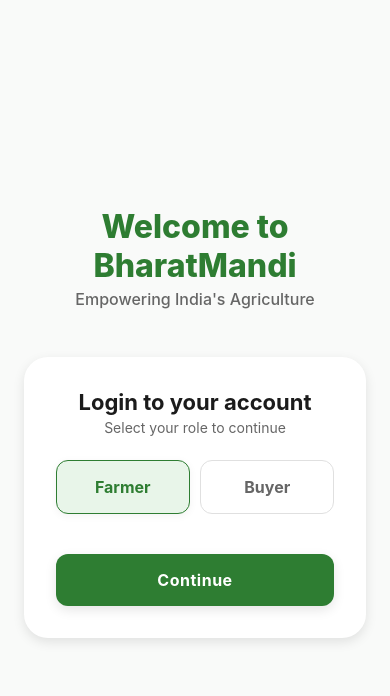
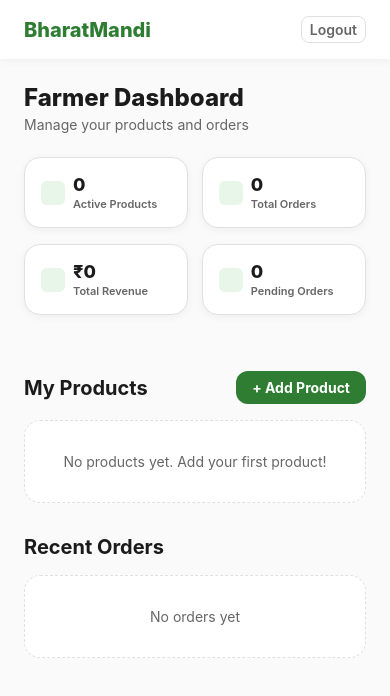
Before and after one commit to ashwin-2504/BharatMandi_Frontend, a React Native app: screen /Dashboard in a window 390 px wide. Shown: the top 696 px of the page. Built offline with nearby package versions, Linux system fonts and the light colour scheme.

Commit message:
feat: set up React Navigation and introduce Login, Register, and Dashboard screens.

```diff
--- a/App.js
+++ b/App.js
@@ -1,42 +1,16 @@
-import React, { useState } from "react";
+import React from "react";
+import { NavigationContainer } from "@react-navigation/native";
 import { StatusBar } from "expo-status-bar";
-import LoginScreen from "./src/screens/LoginScreen";
-import RegisterScreen from "./src/screens/RegisterScreen";
+import { AppNavigator } from "./src/navigation/AppNavigator";
+import { SafeAreaProvider } from "react-native-safe-area-context";
 
 export default function App() {
-  const [screen, setScreen] = useState("login");
-  const [role, setRole] = useState("Farmer");
-
-  const handleContinue = () => {
-    setScreen("register");
-  };
-
-  const handleRegister = () => {
-    // In a real app, this would handle account creation logic
-    console.log("Registering as", role);
-  };
-
-  const handleBackToLogin = () => {
-    setScreen("login");
-  };
-
   return (
-    <>
-      <StatusBar style="dark" />
-      {screen === "login" ? (
-        <LoginScreen
-          role={role}
-          setRole={setRole}
-          onContinue={handleContinue}
-        />
-      ) : (
-        <RegisterScreen
-          role={role}
-          setRole={setRole}
-          onRegister={handleRegister}
-          onBackToLogin={handleBackToLogin}
-        />
-      )}
-    </>
+    <SafeAreaProvider>
+      <NavigationContainer>
+        <StatusBar style="dark" />
+        <AppNavigator />
+      </NavigationContainer>
+    </SafeAreaProvider>
   );
 }
--- /dev/null
+++ b/src/components/StatsCard.js
@@ -0,0 +1,57 @@
+import React from "react";
+import { View, Text, StyleSheet } from "react-native";
+import { COLORS, SPACING, BORDER_RADIUS, SHADOWS } from "../theme/theme";
+
+const StatsCard = ({ title, value, icon }) => {
+  return (
+    <View style={[styles.card, SHADOWS.light]}>
+      <View style={styles.iconPlaceholder}>
+        {/* Placeholder for icons, in real app use @expo/vector-icons */}
+        <View style={styles.box} />
+      </View>
+      <View style={styles.content}>
+        <Text style={styles.value}>{value}</Text>
+        <Text style={styles.title}>{title}</Text>
+      </View>
+    </View>
+  );
+};
+
+const styles = StyleSheet.create({
+  card: {
+    backgroundColor: COLORS.white,
+    padding: SPACING.md,
+    borderRadius: BORDER_RADIUS.lg,
+    width: "48%",
+    marginBottom: SPACING.md,
+    flexDirection: "row",
+    alignItems: "center",
+    borderWidth: 1,
+    borderColor: COLORS.border,
+  },
+  iconPlaceholder: {
+    marginRight: SPACING.sm,
+  },
+  box: {
+    width: 24,
+    height: 24,
+    borderRadius: 6,
+    backgroundColor: COLORS.primaryLight,
+  },
+  content: {
+    flex: 1,
+  },
+  value: {
+    fontSize: 18,
+    fontWeight: "800",
+    color: COLORS.textPrimary,
+  },
+  title: {
+    fontSize: 11,
+    color: COLORS.textSecondary,
+    fontWeight: "600",
+    marginTop: 2,
+  },
+});
+
+export default StatsCard;
--- /dev/null
+++ b/src/navigation/AppNavigator.js
@@ -0,0 +1,22 @@
+import React from 'react';
+import { createStackNavigator } from '@react-navigation/stack';
+import LoginScreen from '../screens/LoginScreen';
+import RegisterScreen from '../screens/RegisterScreen';
+import DashboardScreen from '../screens/DashboardScreen';
+
+const Stack = createStackNavigator();
+
+export const AppNavigator = () => {
+  return (
+    <Stack.Navigator
+      initialRouteName="Login"
+      screenOptions={{
+        headerShown: false,
+      }}
+    >
+      <Stack.Screen name="Login" component={LoginScreen} />
+      <Stack.Screen name="Register" component={RegisterScreen} />
+      <Stack.Screen name="Dashboard" component={DashboardScreen} />
+    </Stack.Navigator>
+  );
+};
--- /dev/null
+++ b/src/screens/DashboardScreen.js
@@ -0,0 +1,162 @@
+import React from "react";
+import {
+  View,
+  Text,
+  StyleSheet,
+  ScrollView,
+  TouchableOpacity,
+  Image,
+} from "react-native";
+import { SafeAreaView } from "react-native-safe-area-context";
+import { COLORS, SPACING, SHADOWS, BORDER_RADIUS } from "../theme/theme";
+import StatsCard from "../components/StatsCard";
+
+const DashboardScreen = ({ navigation }) => {
+  return (
+    <SafeAreaView style={styles.container}>
+      <View style={styles.header}>
+        <View style={styles.logoContainer}>
+          <Text style={styles.logoText}>BharatMandi</Text>
+        </View>
+        <TouchableOpacity
+          style={styles.logoutButton}
+          onPress={() => navigation.navigate("Login")}
+        >
+          <Text style={styles.logoutText}>Logout</Text>
+        </TouchableOpacity>
+      </View>
+
+      <ScrollView
+        contentContainerStyle={styles.scrollContent}
+        showsVerticalScrollIndicator={false}
+      >
+        <View style={styles.welcomeSection}>
+          <Text style={styles.welcomeTitle}>Farmer Dashboard</Text>
+          <Text style={styles.welcomeSubtitle}>Manage your products and orders</Text>
+        </View>
+
+        <View style={styles.statsGrid}>
+          <StatsCard title="Active Products" value="0" icon="package" />
+          <StatsCard title="Total Orders" value="0" icon="shopping-cart" />
+          <StatsCard title="Total Revenue" value="₹0" icon="trending-up" />
+          <StatsCard title="Pending Orders" value="0" icon="box" />
+        </View>
+
+        <View style={styles.sectionHeader}>
+          <Text style={styles.sectionTitle}>My Products</Text>
+          <TouchableOpacity style={styles.addButton}>
+            <Text style={styles.addButtonText}>+ Add Product</Text>
+          </TouchableOpacity>
+        </View>
+
+        <View style={styles.emptyState}>
+          <Text style={styles.emptyStateText}>No products yet. Add your first product!</Text>
+        </View>
+
+        <View style={styles.sectionHeader}>
+          <Text style={styles.sectionTitle}>Recent Orders</Text>
+        </View>
+
+        <View style={styles.emptyState}>
+          <Text style={styles.emptyStateText}>No orders yet</Text>
+        </View>
+      </ScrollView>
+    </SafeAreaView>
+  );
+};
+
+const styles = StyleSheet.create({
+  container: {
+    flex: 1,
+    backgroundColor: COLORS.background,
+  },
+  header: {
+    flexDirection: "row",
+    justifyContent: "space-between",
+    alignItems: "center",
+    paddingHorizontal: SPACING.lg,
+    paddingVertical: SPACING.md,
+    backgroundColor: COLORS.white,
+    ...SHADOWS.light,
+  },
+  logoText: {
+    fontSize: 20,
+    fontWeight: "800",
+    color: COLORS.primary,
+  },
+  logoutButton: {
+    paddingVertical: SPACING.xs,
+    paddingHorizontal: SPACING.sm,
+    borderRadius: BORDER_RADIUS.sm,
+    borderWidth: 1,
+    borderColor: COLORS.border,
+  },
+  logoutText: {
+    color: COLORS.textSecondary,
+    fontSize: 14,
+    fontWeight: "600",
+  },
+  scrollContent: {
+    padding: SPACING.lg,
+  },
+  welcomeSection: {
+    marginBottom: SPACING.lg,
+  },
+  welcomeTitle: {
+    fontSize: 24,
+    fontWeight: "800",
+    color: COLORS.textPrimary,
+  },
+  welcomeSubtitle: {
+    fontSize: 14,
+    color: COLORS.textSecondary,
+    marginTop: 4,
+  },
+  statsGrid: {
+    flexDirection: "row",
+    flexWrap: "wrap",
+    justifyContent: "space-between",
+    marginBottom: SPACING.xl,
+  },
+  sectionHeader: {
+    flexDirection: "row",
+    justifyContent: "space-between",
+    alignItems: "center",
+    marginBottom: SPACING.md,
+    marginTop: SPACING.sm,
+  },
+  sectionTitle: {
+    fontSize: 20,
+    fontWeight: "700",
+    color: COLORS.textPrimary,
+  },
+  addButton: {
+    backgroundColor: COLORS.primary,
+    paddingHorizontal: SPACING.md,
+    paddingVertical: SPACING.sm,
+    borderRadius: BORDER_RADIUS.md,
+  },
+  addButtonText: {
+    color: COLORS.white,
+    fontWeight: "700",
+    fontSize: 14,
+  },
+  emptyState: {
+    backgroundColor: COLORS.white,
+    padding: SPACING.xl,
+    borderRadius: BORDER_RADIUS.lg,
+    alignItems: "center",
+    justifyContent: "center",
+    borderWidth: 1,
+    borderColor: COLORS.border,
+    borderStyle: "dashed",
+    marginBottom: SPACING.lg,
+  },
+  emptyStateText: {
+    color: COLORS.textSecondary,
+    fontSize: 14,
+    textAlign: "center",
+  },
+});
+
+export default DashboardScreen;
--- a/src/screens/LoginScreen.js
+++ b/src/screens/LoginScreen.js
@@ -1,19 +1,29 @@
-import React from "react";
+import React, { useState } from "react";
 import {
   View,
   Text,
   StyleSheet,
-  SafeAreaView,
-  TouchableOpacity,
   KeyboardAvoidingView,
   Platform,
   ScrollView,
 } from "react-native";
+import { SafeAreaView } from "react-native-safe-area-context";
 import { COLORS, SPACING, SHADOWS, BORDER_RADIUS } from "../theme/theme";
 import PrimaryButton from "../components/PrimaryButton";
+import CustomInput from "../components/CustomInput";
 import RoleSelector from "../components/RoleSelector";
 
-const LoginScreen = ({ role, setRole, onContinue }) => {
+const LoginScreen = ({ navigation }) => {
+  const [role, setRole] = useState("Farmer");
+  const [email, setEmail] = useState("");
+  const [password, setPassword] = useState("");
+
+  const handleLogin = () => {
+    // Navigate to Dashboard
+    console.log("Logging in as", role);
+    navigation.navigate("Dashboard");
+  };
+
   return (
     <SafeAreaView style={styles.container}>
       <KeyboardAvoidingView
@@ -31,15 +41,40 @@
 
           <View style={[styles.card, SHADOWS.medium]}>
             <Text style={styles.cardTitle}>Login to your account</Text>
-            <Text style={styles.instruction}>Select your role to continue</Text>
+            <Text style={styles.instruction}>Enter your credentials to continue</Text>
 
             <RoleSelector selectedRole={role} onRoleChange={setRole} />
 
+            <CustomInput
+              label="Email"
+              placeholder="your@email.com"
+              keyboardType="email-address"
+              value={email}
+              onChangeText={setEmail}
+            />
+            <CustomInput
+              label="Password"
+              placeholder="........"
+              secureTextEntry
+              value={password}
+              onChangeText={setPassword}
+            />
+
             <PrimaryButton
-              title="Continue"
-              onPress={onContinue}
+              title="Login"
+              onPress={handleLogin}
               style={styles.button}
             />
+
+            <View style={styles.footer}>
+              <Text style={styles.footerText}>Don't have an account? </Text>
+              <Text
+                style={styles.link}
+                onPress={() => navigation.navigate("Register")}
+              >
+                Register
+              </Text>
+            </View>
           </View>
         </ScrollView>
       </KeyboardAvoidingView>
@@ -62,10 +97,10 @@
   },
   header: {
     alignItems: "center",
-    marginBottom: SPACING.xl * 1.5,
+    marginBottom: SPACING.xl,
   },
   title: {
-    fontSize: 32,
+    fontSize: 28,
     fontWeight: "800",
     color: COLORS.primary,
     textAlign: "center",
@@ -93,10 +128,25 @@
     color: COLORS.textSecondary,
     textAlign: "center",
     marginTop: SPACING.xs,
+    marginBottom: SPACING.md,
   },
   button: {
     marginTop: SPACING.md,
   },
+  footer: {
+    flexDirection: "row",
+    justifyContent: "center",
+    marginTop: SPACING.lg,
+  },
+  footerText: {
+    color: COLORS.textSecondary,
+    fontSize: 14,
+  },
+  link: {
+    color: COLORS.primary,
+    fontWeight: "700",
+    fontSize: 14,
+  },
 });
 
 export default LoginScreen;
--- a/src/screens/RegisterScreen.js
+++ b/src/screens/RegisterScreen.js
@@ -1,20 +1,38 @@
-import React from "react";
+import React, { useState } from "react";
 import {
   View,
   Text,
   StyleSheet,
-  SafeAreaView,
   TouchableOpacity,
   KeyboardAvoidingView,
   Platform,
   ScrollView,
 } from "react-native";
+import { SafeAreaView } from "react-native-safe-area-context";
 import { COLORS, SPACING, SHADOWS, BORDER_RADIUS } from "../theme/theme";
 import PrimaryButton from "../components/PrimaryButton";
 import CustomInput from "../components/CustomInput";
 import RoleSelector from "../components/RoleSelector";
 
-const RegisterScreen = ({ role, setRole, onRegister, onBackToLogin }) => {
+const RegisterScreen = ({ navigation }) => {
+  const [role, setRole] = useState("Farmer");
+  const [formData, setFormData] = useState({
+    fullName: "",
+    email: "",
+    phone: "",
+    address: "",
+    password: "",
+  });
+
+  const handleInputChange = (field, value) => {
+    setFormData(prev => ({ ...prev, [field]: value }));
+  };
+
+  const handleRegister = () => {
+    console.log("Registering as", role, formData);
+    navigation.navigate("Dashboard");
+  };
+
   return (
     <SafeAreaView style={styles.container}>
       <KeyboardAvoidingView
@@ -31,21 +49,50 @@
 
             <RoleSelector selectedRole={role} onRoleChange={setRole} />
 
-            <CustomInput label="Full Name" placeholder="Enter your full name" />
-            <CustomInput label="Email" placeholder="Enter your email" keyboardType="email-address" />
-            <CustomInput label="Phone" placeholder="Enter your phone number" keyboardType="phone-pad" />
-            <CustomInput label="Address" placeholder="Enter your full address" multiline />
-            <CustomInput label="Password" placeholder="Create a password" secureTextEntry />
+            <CustomInput
+              label="Full Name"
+              placeholder="Enter your full name"
+              value={formData.fullName}
+              onChangeText={(text) => handleInputChange("fullName", text)}
+            />
+            <CustomInput
+              label="Email"
+              placeholder="your@email.com"
+              keyboardType="email-address"
+              value={formData.email}
+              onChangeText={(text) => handleInputChange("email", text)}
+            />
+            <CustomInput
+              label="Phone"
+              placeholder="9876543210"
+              keyboardType="phone-pad"
+              value={formData.phone}
+              onChangeText={(text) => handleInputChange("phone", text)}
+            />
+            <CustomInput
+              label="Address"
+              placeholder="Your location"
+              multiline
+              value={formData.address}
+              onChangeText={(text) => handleInputChange("address", text)}
+            />
+            <CustomInput
+              label="Password"
+              placeholder="........"
+              secureTextEntry
+              value={formData.password}
+              onChangeText={(text) => handleInputChange("password", text)}
+            />
 
             <PrimaryButton
               title="Create Account"
-              onPress={onRegister}
+              onPress={handleRegister}
               style={styles.button}
             />
 
             <TouchableOpacity
               activeOpacity={0.7}
-              onPress={onBackToLogin}
+              onPress={() => navigation.navigate("Login")}
               style={styles.linkButton}
             >
               <Text style={styles.linkText}>
@@ -71,6 +118,7 @@
     flexGrow: 1,
     justifyContent: "center",
     padding: SPACING.md,
+    paddingVertical: SPACING.lg,
   },
   card: {
     backgroundColor: COLORS.white,
```
Also changed, not shown: package.json (+8 -1 lines), 1 other file (tests, documents, lock files or other folders).
